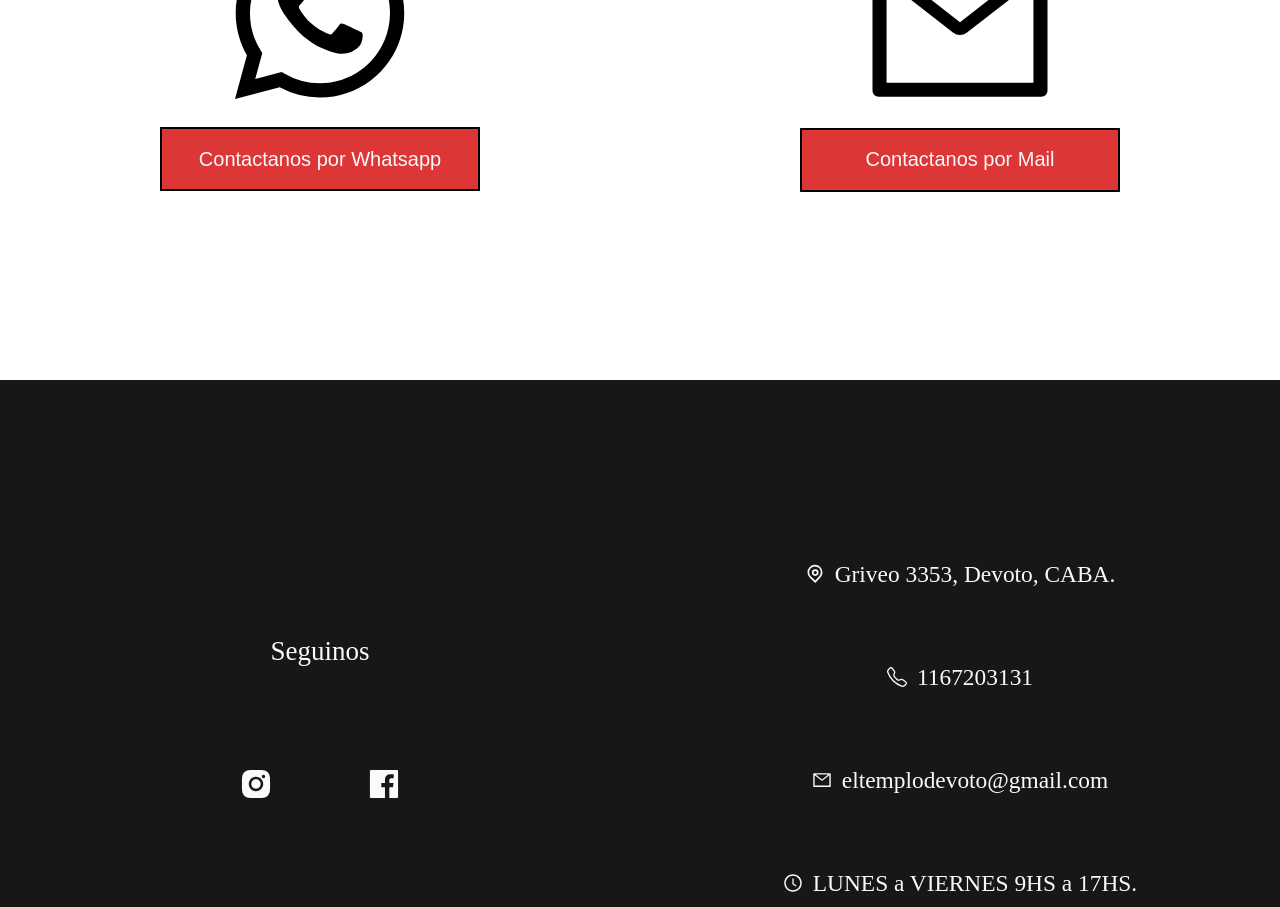
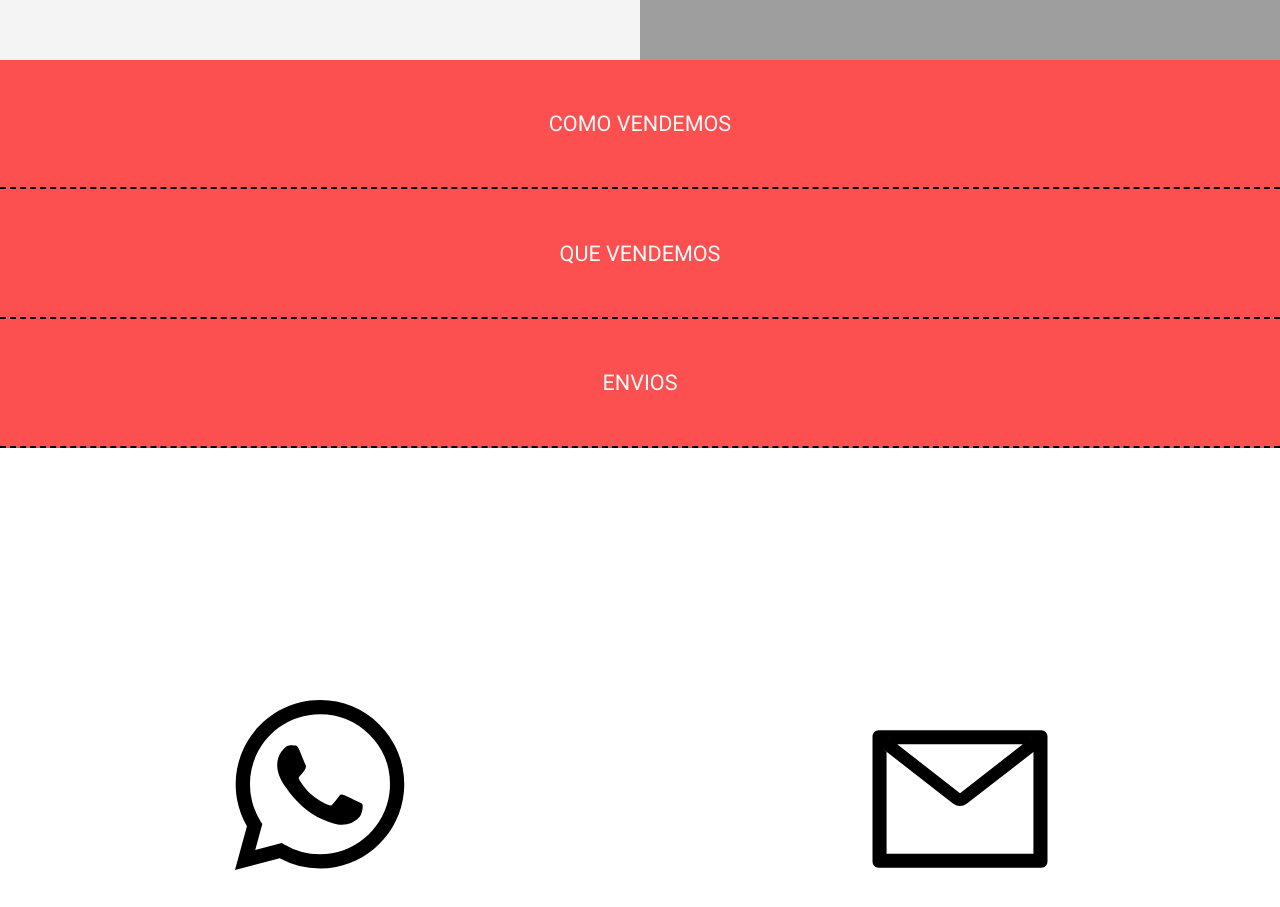
Before and after one commit to BrunoMalagoli/eltemplo-web, a React (Vite) app: page / in a window 1280 px wide. Shown: the part 1740-2647 px from the top of the page. Built offline with nearby package versions, Linux system fonts and the light colour scheme; grey boxes are pictures that could not be loaded.

Commit message:
OurWork implementation (no animation)

```diff
--- a/index.html
+++ b/index.html
@@ -6,6 +6,7 @@
     <link rel="icon" type="image/svg+xml" href="/eltemploLogo.jpg" />
     <meta name="viewport" content="width=device-width, initial-scale=1.0" />
     <link rel="preconnect" href="https://fonts.gstatic.com" crossorigin />
+    <link href="https://fonts.googleapis.com/css2?family=Alata&family=Lato:ital,wght@0,100;0,300;0,400;0,700;1,300;1,400;1,700&family=Roboto:wght@400;500;700;900&family=Young+Serif&display=swap" rel="stylesheet">
     <title>El Templo - Distribuidora</title>
   </head>
   <body>
--- a/src/App.jsx
+++ b/src/App.jsx
@@ -5,6 +5,7 @@ import Hero from './components/Hero/Hero'
 import IconsSection from './components/IconsSection/IconsSection'
 import NavBar from './components/NavBar/NavBar'
 import NosotrosSection from './components/NosotrosSection/NosotrosSection'
+import OurWork from './components/OurWork/OurWork'
 
 function App() {
 
@@ -14,6 +15,7 @@ function App() {
         <Hero/>
         <IconsSection/>
         <NosotrosSection/>
+        <OurWork/>
         <Contacto/>
         <Footer/>
     </>
--- a/src/components/Contacto/styles/index.module.css
+++ b/src/components/Contacto/styles/index.module.css
@@ -6,7 +6,7 @@
 }
 
 .contactItem{
-    height: 50%;
+    height: 70%;
     width: 100%;
     display: flex;
     align-items: center;
@@ -21,7 +21,7 @@
     color: #fafafa;
     height: 20%;
     font-weight: 400;
-    font-size: 2.3vh;
+    font-size: 1.3em;
     width: 80%;
     text-align: center;
     overflow-y: hidden;
@@ -32,7 +32,7 @@
     width: 80%;
     height: 20%;
     font-weight: 400;
-    font-size: 2.3vh;
+    font-size: 1.3em;
     display: flex;
     align-items: center;
     justify-content: center;
@@ -50,7 +50,7 @@
     }
 
     .contactItem{
-        height: 50%;
+        height: 70%;
         width: 100%;
         display: flex;
         align-items: center;
@@ -63,15 +63,15 @@
 
         height: 20%;
         font-weight: 400;
-        font-size: 2.5vh;
-        width: 50%;
+        font-size: 1.4em;
+        width: 60%;
 
     }
     .contactButtons:hover{
-        width: 50%;
+        width: 60%;
         height: 20%;
         font-weight: 400;
-        font-size: 2.5vh;
+        font-size: 1.4em;
 
     }
 }
--- a/src/components/Footer/styles/index.module.css
+++ b/src/components/Footer/styles/index.module.css
@@ -1,11 +1,10 @@
 
 
 #footerContainer{
-    height: 60dvh;
+    height: 55dvh;
     background-color: #171717;
     display: flex;
     flex-direction: column;
-
     align-content: center;
 }
 .infoWrapper{
@@ -57,7 +56,7 @@
     text-align: center;
     background-color: #171717;
     overflow: hidden;
-    font-size: 0.8em;
+    font-size: 1em;
   }
   .FooterLogo{
     display: flex;
@@ -72,7 +71,11 @@
       font-size: 1.4em;
     }
   }
-
+  @media (max-width: 480px) and (max-height: 850px) {
+    #footerContainer{
+      height: 70dvh;
+  }
+  }
 @media (min-width: 768px) {
   #footerContainer{
     padding-top: 5%;
--- a/src/components/Hero/components/Carousel.jsx
+++ b/src/components/Hero/components/Carousel.jsx
@@ -45,6 +45,14 @@ const slideImages = [
     url: '/magdalena.jpeg',
     urlMobile: "/magdalena.jpeg"
   },
+  {
+    url: '/angelica.jpg',
+    urlMobile: "/angelica.jpg"
+  },
+  {
+    url: '/dv.jpg',
+    urlMobile: "/dv.jpg"
+  },
 ];
 
 const Carousel = () => {
--- a/src/components/NosotrosSection/styles/index.module.css
+++ b/src/components/NosotrosSection/styles/index.module.css
@@ -16,8 +16,8 @@
   width: 80%;
   padding-left: 10%;
   padding-top: 5%;
-  font-weight: 500;
-  font-size: 1.5em;
+  font-weight: 400;
+  font-size: 2em;
   height: 45%;
   overflow: unset;
 }
@@ -57,6 +57,27 @@
   width: 100%;
 }
 
+@media (max-width: 480px) and (max-height: 850px) {
+  #nosotrosWrapper {
+    height: 220dvh;
+    width: 100%;
+    display: flex;
+    flex-wrap: wrap;
+  }
+  .nosotrosInfo{
+    height: 70%;
+  }
+  .map{
+    height: 30%;
+  }
+  #infoPWrapper{
+    height: 45%;
+  }
+  #about{
+    height: 50%;
+  }
+}
+
 @media (min-width: 480px) {
   #nosotrosWrapper {
     height: 140dvh;
@@ -80,7 +101,7 @@
 
 @media (min-width: 768px) {
   #nosotrosWrapper {
-    height: 80dvh;
+    height: 130dvh;
     width: 100%;
     display: flex;
     flex-wrap: wrap;
--- /dev/null
+++ b/src/components/OurWork/OurWork.jsx
@@ -0,0 +1,108 @@
+import { useState } from "react";
+import OurWorkStyles from "./styles/index.module.css";
+
+
+const OurWork = () => {
+  const [isOpenVentas, setIsOpenVentas] = useState(false);
+  const [isOpenProductos, setIsOpenProductos] = useState(false);
+  const [isOpenEnvios, setIsOpenEnvios] = useState(false);
+  return (
+    <section id={OurWorkStyles.workSection}>
+      <div
+        onClick={() => setIsOpenVentas(!isOpenVentas)}
+        className={OurWorkStyles.workElements}
+      >
+        COMO VENDEMOS
+      </div>
+      {isOpenVentas ? (
+        <div className={OurWorkStyles.textContainer}>
+          <h3>Ventas por Pallet</h3>
+          <p>
+            En El Templo Bebidas, ofrecemos un servicio excepcional de ventas
+            mayoristas por pallet, diseñado para satisfacer las necesidades
+            específicas de nuestros clientes. Le brindamos la flexibilidad de
+            seleccionar diversos productos de nuestro catálogo para armar su
+            pallet personalizado. Esta opción le permite adaptar su compra según
+            sus preferencias y necesidades comerciales. Además, al optar por la
+            compra por pallet, disfrutará de precios más económicos en
+            comparación con las compras individuales. En El Templo Bebidas,
+            priorizamos su satisfacción y su rentabilidad, por lo que estamos
+            listos para ayudarle a encontrar la mejor solución de abastecimiento
+            al por mayor.{" "}
+          </p>
+          <h3>Ventas por menor</h3>
+          <p>
+            Ofrecemos una amplia selección de bebidas alcohólicas, que incluyen
+            vinos, espumantes, cervezas y licores importados. Puede comprar
+            nuestros productos por botella o en caja, adaptándonos a sus
+            preferencias. Los espumantes y vinos se venden por caja cerrada,
+            garantizando su calidad. Experimente la comodidad de nuestra
+            selección diversa y encuentre lo que busca en nuestro local.
+          </p>
+        </div>
+      ) : (
+        ""
+      )}
+      <div
+        onClick={() => setIsOpenProductos(!isOpenProductos)}
+        className={OurWorkStyles.workElements}
+      >
+        QUE VENDEMOS
+      </div>
+      {isOpenProductos ? (
+        <div className={OurWorkStyles.textContainer}>
+          <p>
+            En El Templo Bebidas, nos enorgullece ofrecer una extensa variedad
+            de bebidas que abarca todas las gamas de precio, desde las opciones
+            más asequibles hasta las más exclusivas. Nuestro compromiso es
+            satisfacer los gustos y necesidades de todos nuestros clientes.
+          </p>
+          <h3>Espumantes y Vinos Selectos</h3>
+          <p>
+            Disfrute de nuestra colección de espumantes y vinos selectos. Desde
+            las burbujas frescas y chispeantes hasta los vinos tintos y blancos
+            de calidad excepcional, ofrecemos una diversidad de opciones para
+            los amantes del buen vino.
+          </p>
+          <h3>Explora nuestros productos importados</h3>
+          <p>
+            En nuestra sección de importados, te invitamos a un viaje alrededor
+            del mundo a través de nuestras bebidas exclusivas. Descubre una gama
+            de whiskys de renombre, licores con sabores exóticos, vodka de
+            calidad y mucho más. Cada botella que ofrecemos en esta selección ha
+            sido cuidadosamente seleccionada por su singularidad y calidad, lo
+            que te permite disfrutar de experiencias únicas. Desde destilados
+            refinados hasta licores aromáticos, nuestros productos importados
+            son una puerta a la diversidad de sabores que el mundo tiene para
+            ofrecer.{" "}
+          </p>
+        </div>
+      ) : (
+        ""
+      )}
+      <div
+        onClick={() => setIsOpenEnvios(!isOpenEnvios)}
+        className={OurWorkStyles.workElements}
+      >
+        ENVIOS
+      </div>
+      {isOpenEnvios ? (
+        <div className={OurWorkStyles.textContainer}>
+          <p>
+            Entendemos la importancia de la comodidad
+            cuando se trata de recibir tus productos. Por eso, ofrecemos un
+            servicio de envíos a lo largo y ancho del país, diseñado para
+            satisfacer tus necesidades y preferencias. Con la flexibilidad de
+            elegir el transportista que mejor se adapte a ti, te aseguramos que
+            tus productos llegarán de manera segura y puntual a la ubicación de
+            tu elección.
+          </p>
+        </div>
+      ) : (
+        ""
+      )}
+    </section>
+  );
+};
+
+export default OurWork;
--- /dev/null
+++ b/src/components/OurWork/styles/index.module.css
@@ -0,0 +1,42 @@
+
+#workSection{
+    height: 100%;
+    overflow: hidden;
+    padding-bottom: 1%;
+}
+
+.workElements{
+    width: 100%;
+    padding-top: 4%;
+    padding-bottom: 4%;
+    text-align: center;
+    background-color: #fc4f4f;
+    border-bottom: 2px dashed black;
+    color: #fafafa;
+    font-size: 1.2em;
+}
+
+.workElements:hover{
+    cursor: pointer;
+    background-color: #ca1818;
+}
+
+/*Dropdown text styles*/
+
+.textContainer{
+    width: 90%;
+    padding: 5%;
+    height: 100%;
+    transition: height 2s ease;
+}
+
+.textContainer > h3{
+    font-size: 1.1em;
+    font-weight: bold;
+    padding-bottom: 2%;
+    padding-top: 3%;
+}
+
+.textContainer > p{
+
+}
--- a/src/index.css
+++ b/src/index.css
@@ -3,4 +3,5 @@
   padding: 0;
   overflow-x: hidden;
   overflow-y: auto;
+  font-family: 'Roboto';
 }
```
Also changed, not shown: public/angelica.jpg (added), public/dv.jpg (added).
